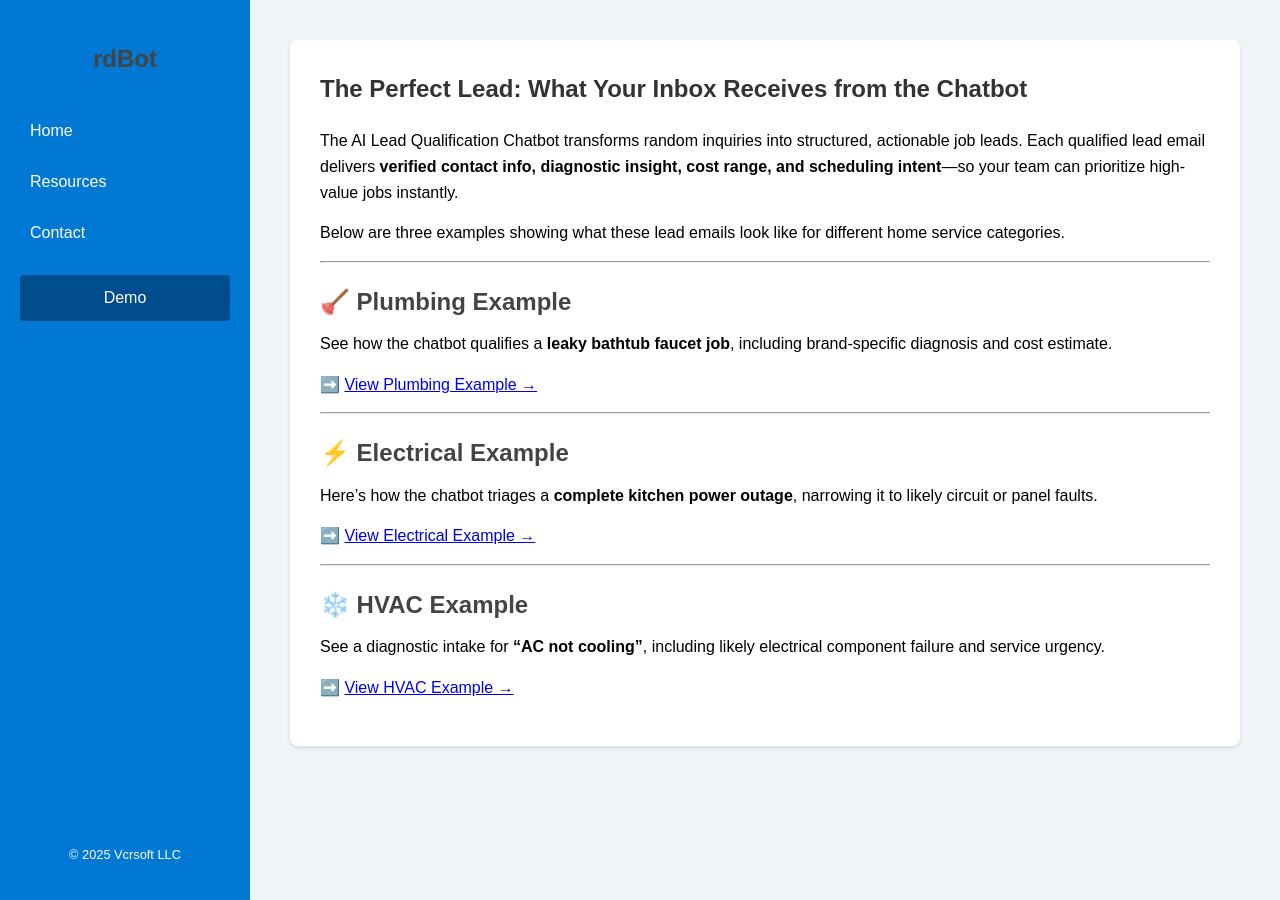
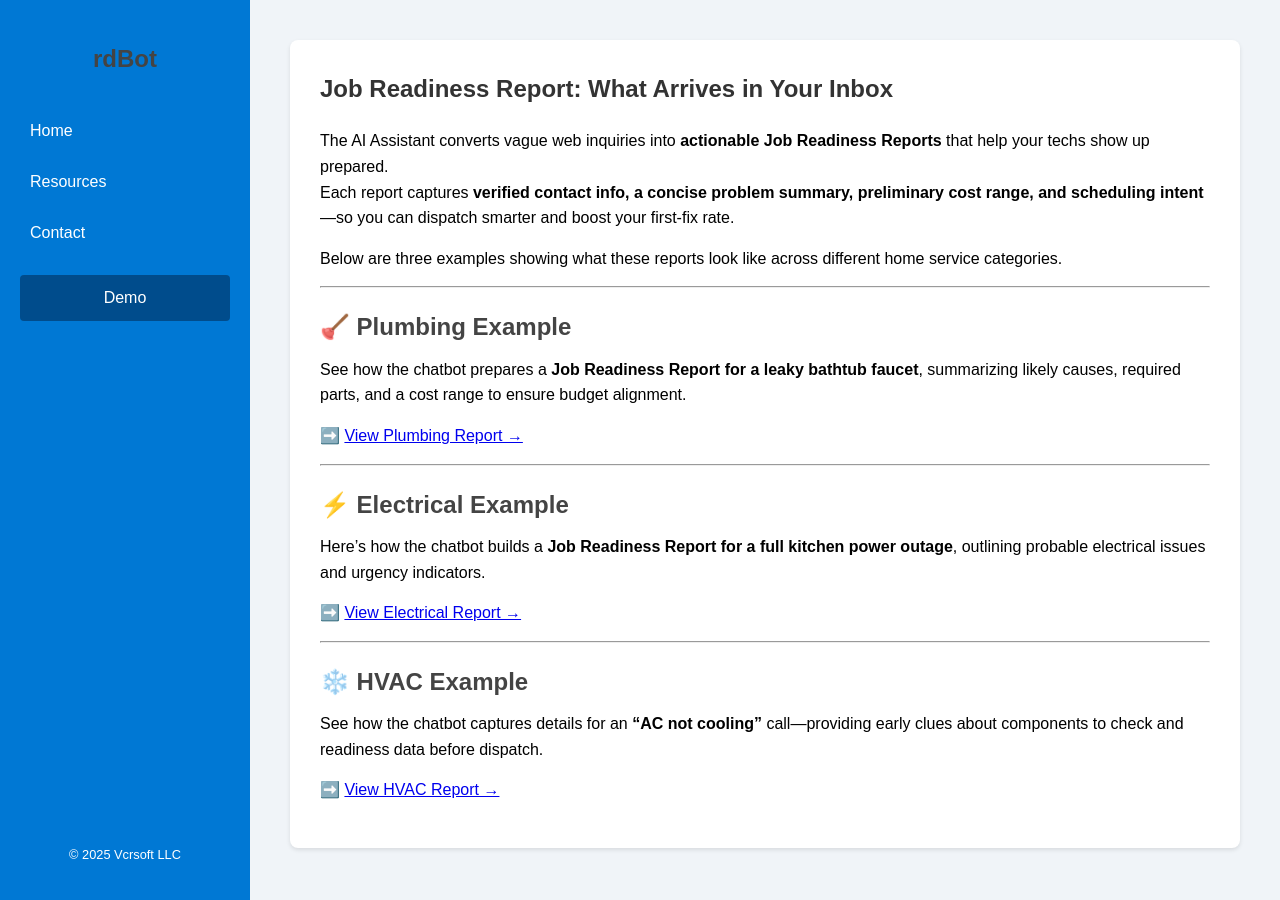
Before and after one commit to vcrsoft/vcrsoft.github.io, a Jekyll site: the page built from _resources/qualifiedLeadEmail.md, in a window 1280 px wide. Built offline with Jekyll 4.4.1, drawn with Linux system fonts in a browser that asks for light colours.

Commit message:
Update lead email to Job Readiness Report format

```diff
--- a/_resources/qualifiedLeadEmail.md
+++ b/_resources/qualifiedLeadEmail.md
@@ -1,30 +1,31 @@
 ---
 layout: resource
-title: "The Perfect Lead: What Your Inbox Receives from the Chatbot"
-excerpt: "See real-world examples of the detailed, pre-qualified lead emails generated by the AI Lead Qualification Chatbot—for plumbing, electrical, and HVAC service calls."
+title: "Job Readiness Report: What Arrives in Your Inbox"
+excerpt: "See real-world examples of the detailed Job Readiness Reports generated by the AI Assistant—helping contractors prepare the right tools, parts, and pricing context before the first visit."
 ---
 
-The AI Lead Qualification Chatbot transforms random inquiries into structured, actionable job leads. Each qualified lead email delivers **verified contact info, diagnostic insight, cost range, and scheduling intent**—so your team can prioritize high-value jobs instantly.
+The AI Assistant converts vague web inquiries into **actionable Job Readiness Reports** that help your techs show up prepared.
+Each report captures **verified contact info, a concise problem summary, preliminary cost range, and scheduling intent**—so you can dispatch smarter and boost your first-fix rate.
 
-Below are three examples showing what these lead emails look like for different home service categories.
+Below are three examples showing what these reports look like across different home service categories.
 
 ---
 
 ## 🪠 Plumbing Example
-See how the chatbot qualifies a **leaky bathtub faucet job**, including brand-specific diagnosis and cost estimate.
+See how the chatbot prepares a **Job Readiness Report for a leaky bathtub faucet**, summarizing likely causes, required parts, and a cost range to ensure budget alignment.
 
-➡️ [View Plumbing Example →](/resources/examples/plumbing)
+➡️ [View Plumbing Report →](/resources/jobReadinessEmail/plumbing)
 
 ---
 
 ## ⚡ Electrical Example
-Here’s how the chatbot triages a **complete kitchen power outage**, narrowing it to likely circuit or panel faults.
+Here’s how the chatbot builds a **Job Readiness Report for a full kitchen power outage**, outlining probable electrical issues and urgency indicators.
 
-➡️ [View Electrical Example →](/resources/examples/electrical)
+➡️ [View Electrical Report →](/resources/jobReadinessEmail/electrical)
 
 ---
 
 ## ❄️ HVAC Example
-See a diagnostic intake for **“AC not cooling”**, including likely electrical component failure and service urgency.
+See how the chatbot captures details for an **“AC not cooling”** call—providing early clues about components to check and readiness data before dispatch.
 
-➡️ [View HVAC Example →](/resources/examples/hvac)
+➡️ [View HVAC Report →](/resources/jobReadinessEmail/hvac)
```
